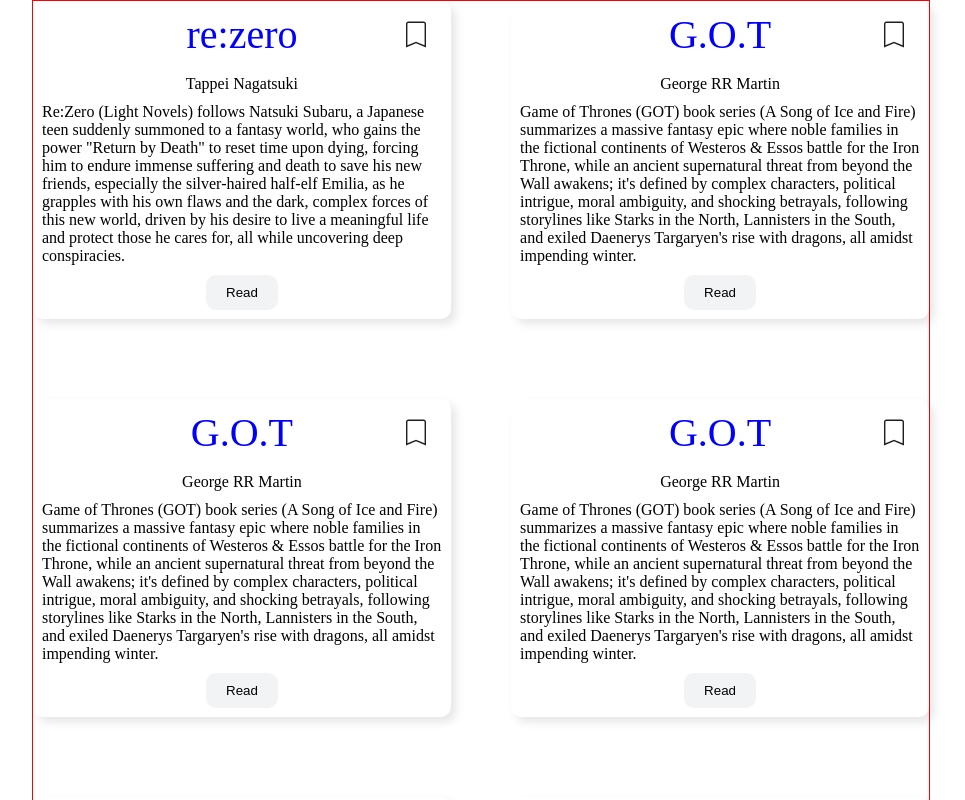
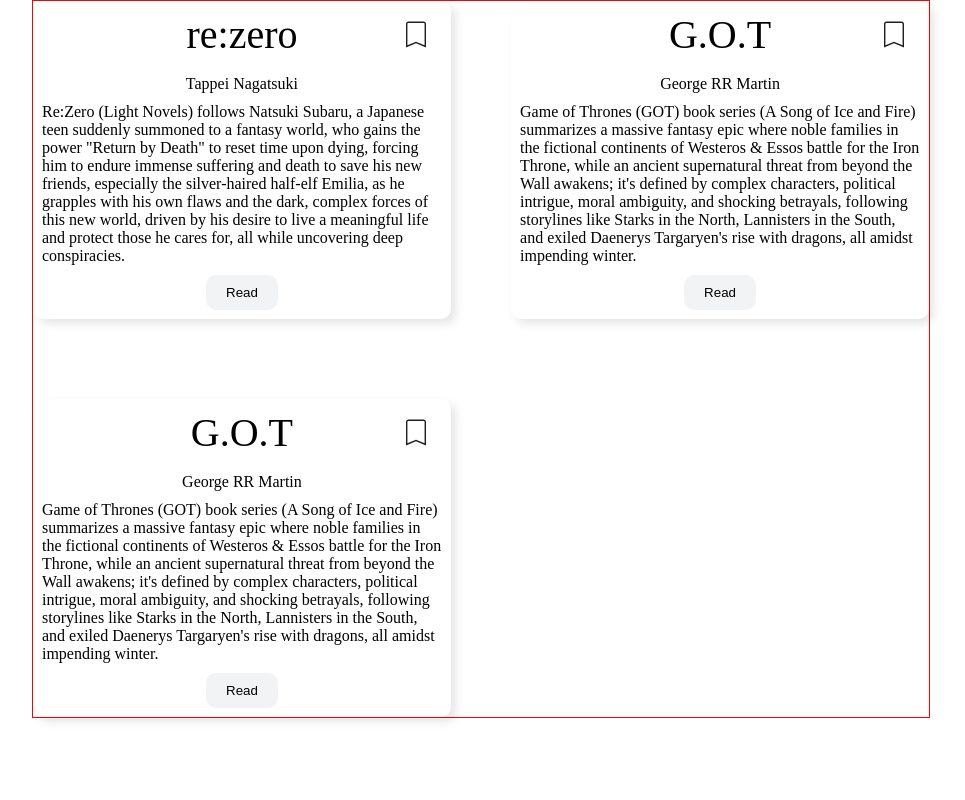
Before and after one commit to IdanBegagon/artSpace, a React (Vite) app in the folder front/: page / in a window 1280 px wide. Shown: the top 800 px of the page, without its empty margins (159-1124 px from the left). Built offline with nearby package versions, Linux system fonts and the light colour scheme.

Commit message:
removing cards from home

```diff
--- a/front/src/css/Card.css
+++ b/front/src/css/Card.css
@@ -28,7 +28,6 @@
 
 .card-title {
     font-size: 2.5em;
-    color: blue;
 }
 
 .favorite-btn {
--- a/front/src/pages/Home.jsx
+++ b/front/src/pages/Home.jsx
@@ -22,42 +22,7 @@
       author: "George RR Martin",
       summery: "Game of Thrones (GOT) book series (A Song of Ice and Fire) summarizes a massive fantasy epic where noble families in the fictional continents of Westeros & Essos battle for the Iron Throne, while an ancient supernatural threat from beyond the Wall awakens; it's defined by complex characters, political intrigue, moral ambiguity, and shocking betrayals, following storylines like Starks in the North, Lannisters in the South, and exiled Daenerys Targaryen's rise with dragons, all amidst impending winter."
     },
-    {
-          id: 3,
-      title: "G.O.T",
-      author: "George RR Martin",
-      summery: "Game of Thrones (GOT) book series (A Song of Ice and Fire) summarizes a massive fantasy epic where noble families in the fictional continents of Westeros & Essos battle for the Iron Throne, while an ancient supernatural threat from beyond the Wall awakens; it's defined by complex characters, political intrigue, moral ambiguity, and shocking betrayals, following storylines like Starks in the North, Lannisters in the South, and exiled Daenerys Targaryen's rise with dragons, all amidst impending winter."
-    },
-    {
-          id: 3,
-      title: "G.O.T",
-      author: "George RR Martin",
-      summery: "Game of Thrones (GOT) book series (A Song of Ice and Fire) summarizes a massive fantasy epic where noble families in the fictional continents of Westeros & Essos battle for the Iron Throne, while an ancient supernatural threat from beyond the Wall awakens; it's defined by complex characters, political intrigue, moral ambiguity, and shocking betrayals, following storylines like Starks in the North, Lannisters in the South, and exiled Daenerys Targaryen's rise with dragons, all amidst impending winter."
-    },
-    {
-          id: 3,
-      title: "G.O.T",
-      author: "George RR Martin",
-      summery: "Game of Thrones (GOT) book series (A Song of Ice and Fire) summarizes a massive fantasy epic where noble families in the fictional continents of Westeros & Essos battle for the Iron Throne, while an ancient supernatural threat from beyond the Wall awakens; it's defined by complex characters, political intrigue, moral ambiguity, and shocking betrayals, following storylines like Starks in the North, Lannisters in the South, and exiled Daenerys Targaryen's rise with dragons, all amidst impending winter."
-    },
-    {
-          id: 3,
-      title: "G.O.T",
-      author: "George RR Martin",
-      summery: "Game of Thrones (GOT) book series (A Song of Ice and Fire) summarizes a massive fantasy epic where noble families in the fictional continents of Westeros & Essos battle for the Iron Throne, while an ancient supernatural threat from beyond the Wall awakens; it's defined by complex characters, political intrigue, moral ambiguity, and shocking betrayals, following storylines like Starks in the North, Lannisters in the South, and exiled Daenerys Targaryen's rise with dragons, all amidst impending winter."
-    },
-    {
-          id: 3,
-      title: "G.O.T",
-      author: "George RR Martin",
-      summery: "Game of Thrones (GOT) book series (A Song of Ice and Fire) summarizes a massive fantasy epic where noble families in the fictional continents of Westeros & Essos battle for the Iron Throne, while an ancient supernatural threat from beyond the Wall awakens; it's defined by complex characters, political intrigue, moral ambiguity, and shocking betrayals, following storylines like Starks in the North, Lannisters in the South, and exiled Daenerys Targaryen's rise with dragons, all amidst impending winter."
-    },
-    {
-          id: 3,
-      title: "G.O.T",
-      author: "George RR Martin",
-      summery: "Game of Thrones (GOT) book series (A Song of Ice and Fire) summarizes a massive fantasy epic where noble families in the fictional continents of Westeros & Essos battle for the Iron Throne, while an ancient supernatural threat from beyond the Wall awakens; it's defined by complex characters, political intrigue, moral ambiguity, and shocking betrayals, following storylines like Starks in the North, Lannisters in the South, and exiled Daenerys Targaryen's rise with dragons, all amidst impending winter."
-    },
+
   ];
 
 
@@ -66,6 +31,7 @@
 
       <div className="placeholder"></div>
 
+      {/* Presenting the new releases */}
       <div className="main-page-recommanded">
         {cards.map(card => (
           <Card card={card} key={card.id} />
```
